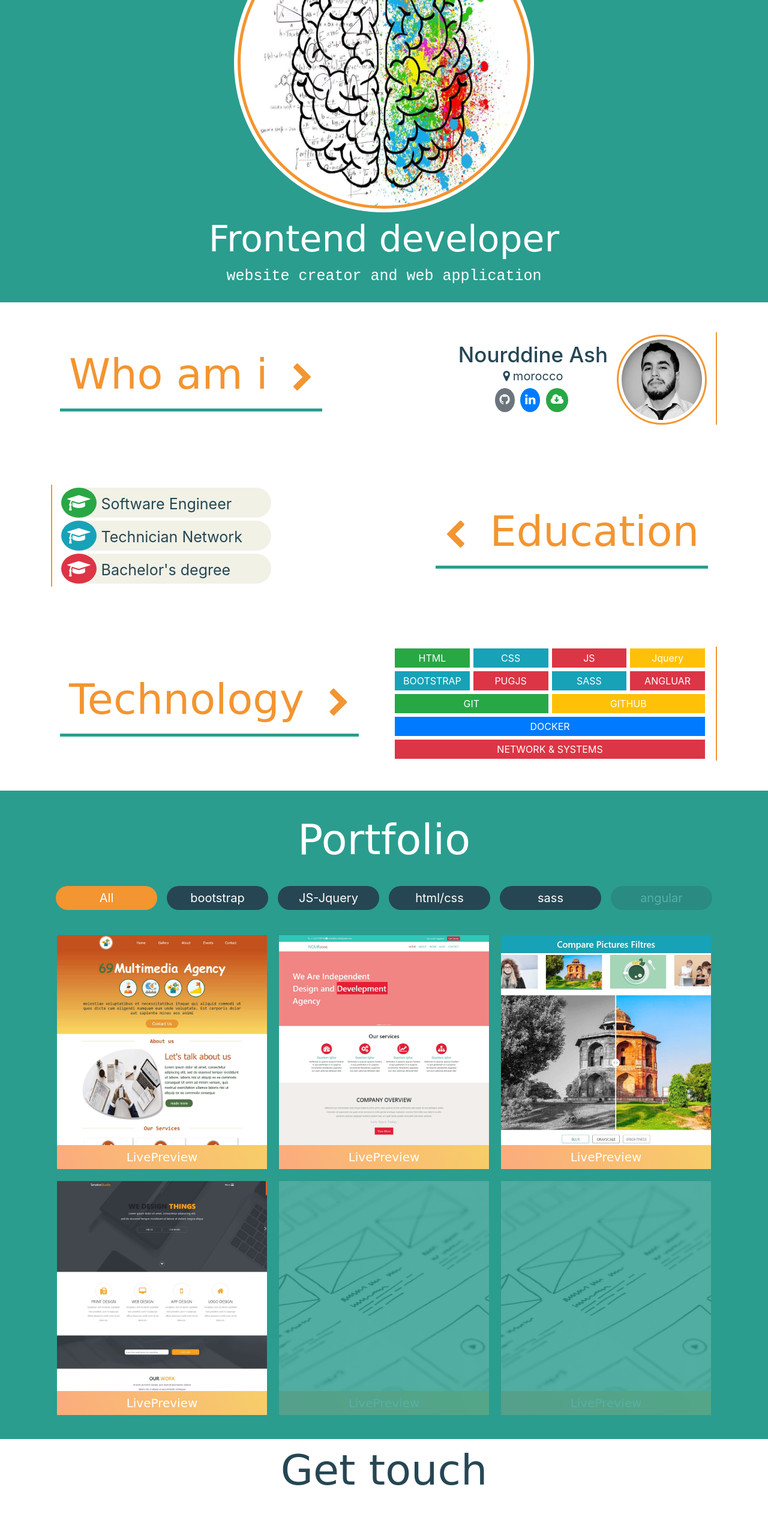
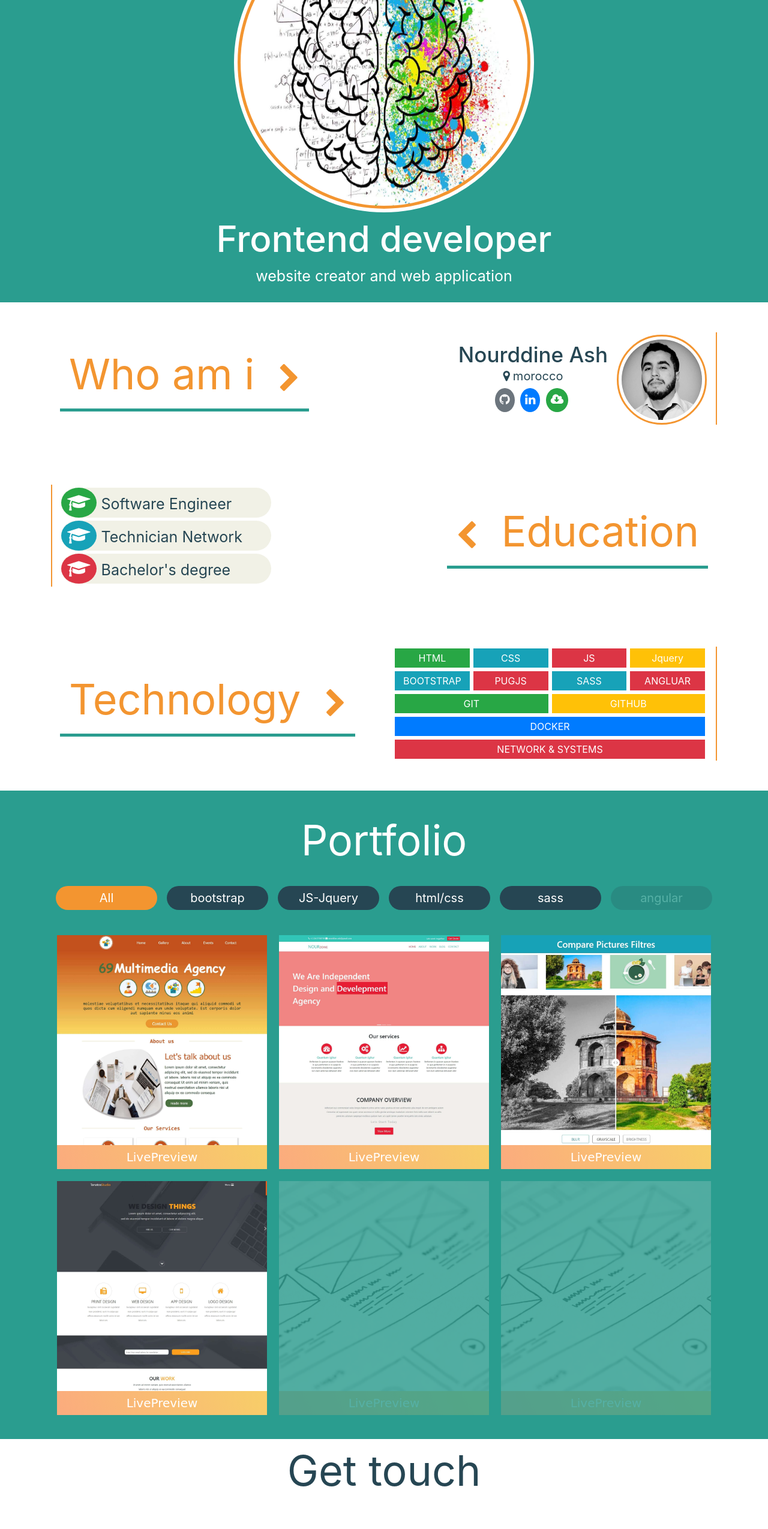
Before and after one commit to aitsihamou/portfolio, a plain HTML site: page index.html in a window 1280 px wide. Shown: the part 240-2789 px from the top of the page at 60% size. Drawn offline with Linux system fonts and the light colour scheme.

Commit message:
portfolio update police

```diff
--- a/css/sass/_about.scss
+++ b/css/sass/_about.scss
@@ -6,7 +6,6 @@
             font-weight: 400;
             padding: 15px;
             color: $colorO;
-            font-family: cursive;
             border-bottom: 5px solid $colorS;
 
             i {
@@ -134,10 +133,6 @@
             @media #{$maxMobile} {
                 flex-direction: column-reverse;
                 margin-block: 40px;
-                .degr {
-                }
-                h3 {
-                }
             }
         }
         .skills {
--- a/css/sass/_contact.scss
+++ b/css/sass/_contact.scss
@@ -4,7 +4,6 @@
         .title {
             font-size: 70px;
             font-weight: 400;
-            font-family: cursive;
             text-align: center;
             color: $colorP;
         }
--- a/css/sass/_footer.scss
+++ b/css/sass/_footer.scss
@@ -4,7 +4,6 @@
      p{
         color: $colorO;
         font-size: 50px;
-        font-family: cursive;
      }
     }
     .copyright {
--- a/css/sass/_header.scss
+++ b/css/sass/_header.scss
@@ -15,13 +15,11 @@
     .title {
         color: white;
         h1 {
-            font-family: cursive;
             font-size: 60px;
         }
         P {
             font-size: 25px;
             color: white;
-            font-family: Courier New;
         }
     }
 }
--- a/css/sass/_portfolio.scss
+++ b/css/sass/_portfolio.scss
@@ -9,7 +9,6 @@
     .title {
         font-size: 70px;
         font-weight: 400;
-        font-family: cursive;
         text-align: center;
         color: white;
     }
--- a/index.html
+++ b/index.html
@@ -194,7 +194,7 @@
           </a>
         </div>
         <div class="col-12 col-sm-4 mobile">
-          <a href="tel:+1123-456-7890" target="_blank">
+          <a href="tel:+212615780793" target="_blank">
             <i class="fa fa-phone btn btn-outline-info" aria-hidden="true"></i>
             <span>CALL </span>
           </a>
```
Also changed, not shown: css/sass/global.css, 1 other file.
